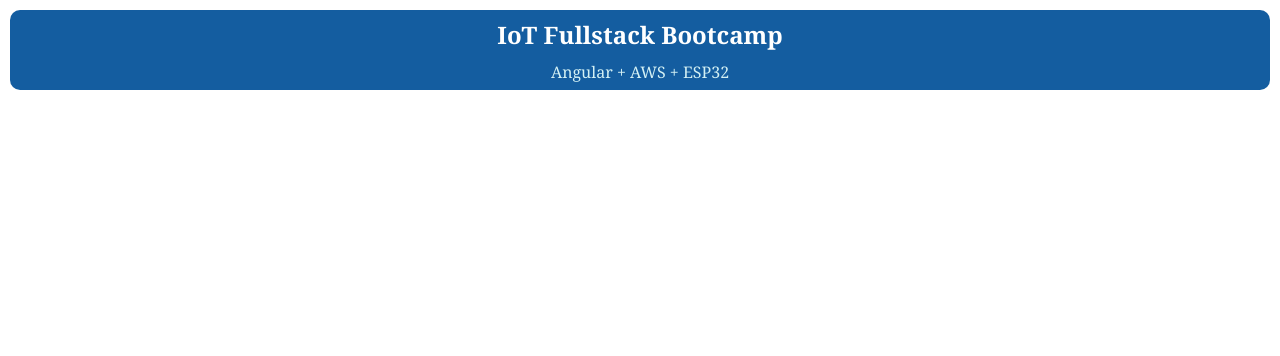
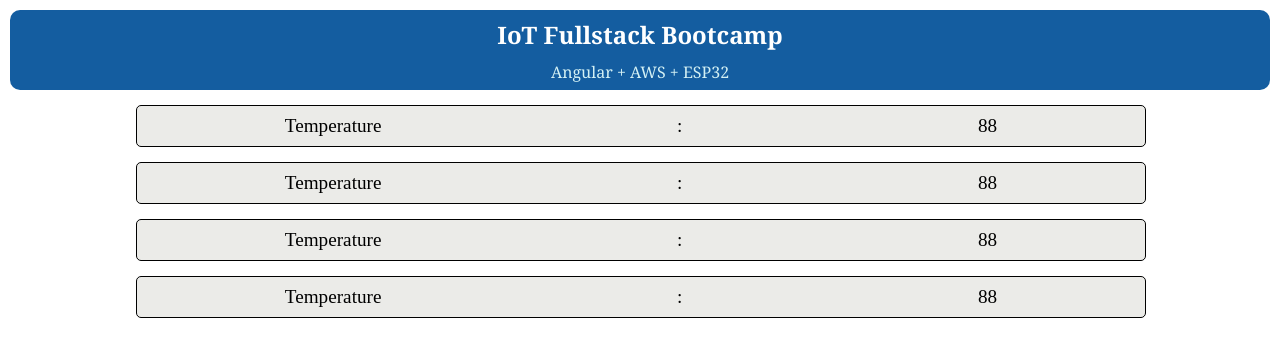
Before and after one commit to AbhiMophare/IoT-FullStack, an Angular app: page / in a window 1280 px wide. Shown: the top 356 px of the page. Built offline with nearby package versions, Linux system fonts and the light colour scheme.

Commit message:
6 files modified, 1 added

```diff
--- a/src/app/app.component.html
+++ b/src/app/app.component.html
@@ -1,4 +1,4 @@
 <div class="container">
   <app-head></app-head>
-
+  <app-things></app-things>
 </div>
--- /dev/null
+++ b/src/app/data/isensor-data.ts
@@ -0,0 +1,4 @@
+export interface IsensorData {
+  name: string;
+  value: number;
+}
--- a/src/app/sensor/sensor.component.css
+++ b/src/app/sensor/sensor.component.css
@@ -0,0 +1,17 @@
+.item {
+  color: black;
+  margin: auto;
+  font-size: larger;
+}
+.container {
+  width: 100%;
+  height: 40px;
+  border: 1px;
+  border-style: solid;
+  border-radius: 5px;
+  background-color: #ebebe8;
+  display: flex;
+  flex-direction: row;
+  justify-content: space-between;
+  margin-top: 15px;
+}
--- a/src/app/sensor/sensor.component.html
+++ b/src/app/sensor/sensor.component.html
@@ -1,3 +1,5 @@
-<p>
-sensor works!
-</p>
+<div class="container">
+  <p class="item">{{name}}</p>
+  <p class="item">:</p>
+  <p class="item">{{value}}</p>
+</div>
--- a/src/app/sensor/sensor.component.ts
+++ b/src/app/sensor/sensor.component.ts
@@ -1,15 +1,15 @@
 import { Component, OnInit } from '@angular/core';
+import { IsensorData } from '../data/isensor-data';
 
 @Component({
   selector: 'app-sensor',
   templateUrl: './sensor.component.html',
-  styleUrls: ['./sensor.component.css']
+  styleUrls: ['./sensor.component.css'],
 })
 export class SensorComponent implements OnInit {
+  name: string = 'Temperature';
+  value: number = 88;
+  constructor() {}
 
-  constructor() { }
-
-  ngOnInit() {
-  }
-
+  ngOnInit() {}
 }
--- a/src/app/things/things.component.css
+++ b/src/app/things/things.component.css
@@ -0,0 +1,6 @@
+.container {
+  display: flex;
+  flex-direction: column;
+  margin: auto;
+  width: 80%;
+}
--- a/src/app/things/things.component.html
+++ b/src/app/things/things.component.html
@@ -1,3 +1,6 @@
 <div class="container">
-<app-sensor></app-sensor>
+  <app-sensor></app-sensor>
+  <app-sensor></app-sensor>
+  <app-sensor></app-sensor>
+  <app-sensor></app-sensor>
 </div>
```
